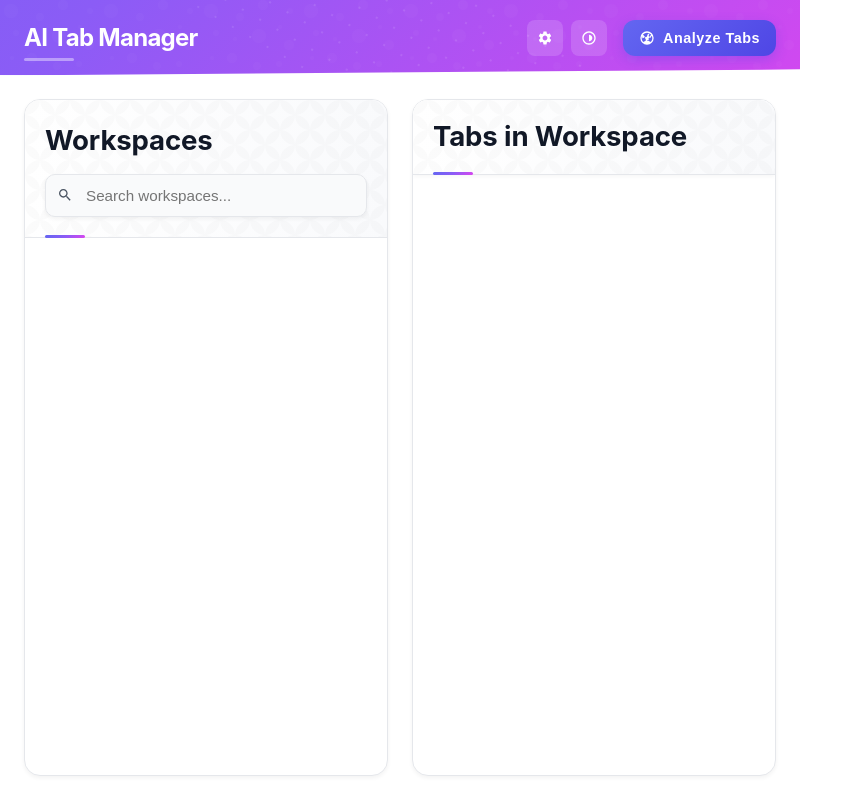
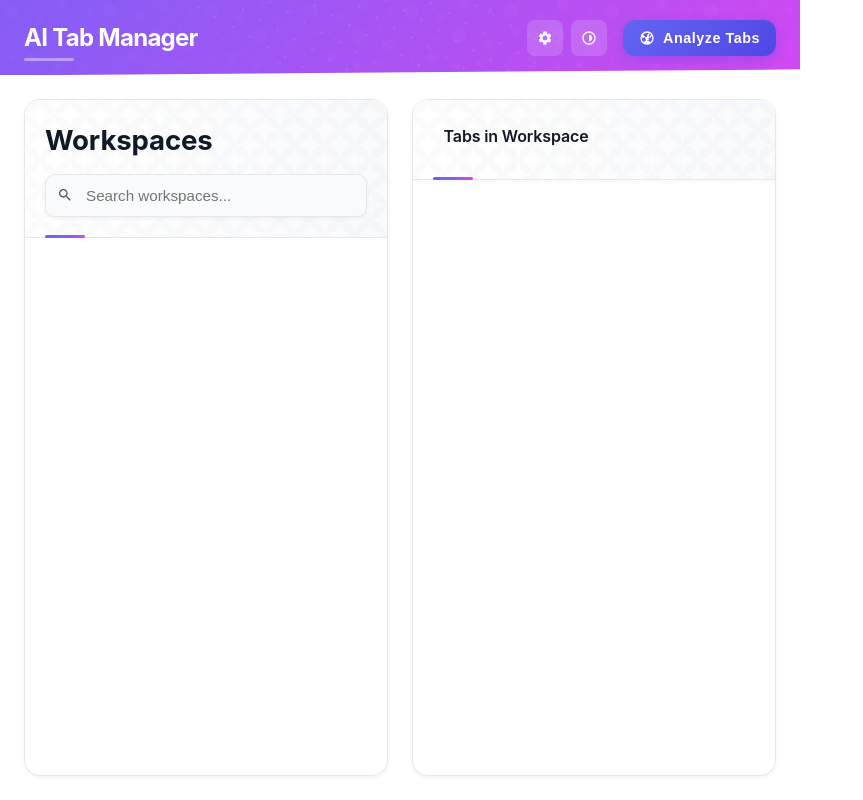
Before and after one commit to MasterK0927/aiTabOrganiser, a website with bundled scripts: page popup.html in a window 1280 px wide. Shown: the whole page, without its empty margins (0-863 px from the left). Built offline with nearby package versions, Linux system fonts and the light colour scheme; no server answers.

Commit message:
feat: add class to tabs header for improved styling and consistency

```diff
--- a/popup.html
+++ b/popup.html
@@ -66,7 +66,7 @@
 
       <div class="tabs-section">
         <div class="tabs-header">
-          <h2>Tabs in Workspace</h2>
+          <h2 class="workspace-title">Tabs in Workspace</h2>
         </div>
         <div id="tabs-container" class="tabs-container" role="tree">
           <!-- Tab tree will be dynamically inserted here -->
```
